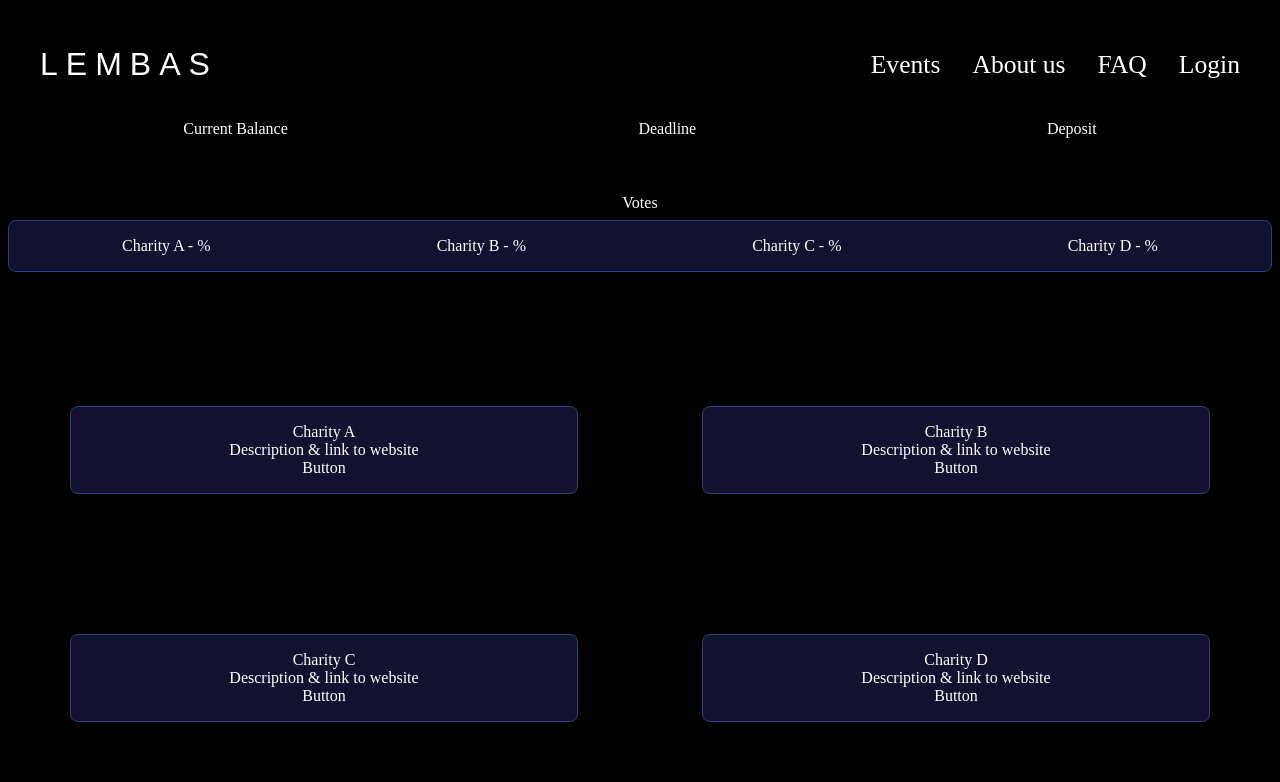
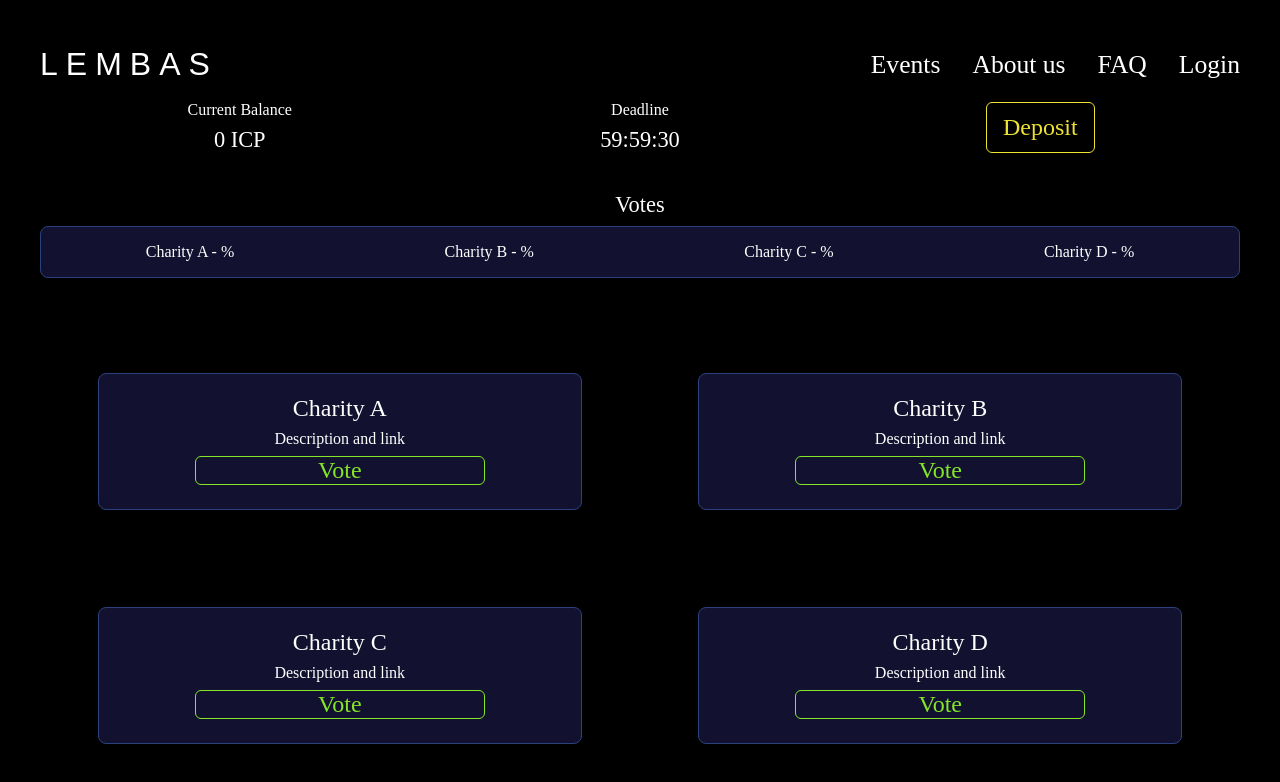
Before and after one commit to danboyce92/CharityFront, a React (Vite) app in the folder src/front_frontend/: page /events in a window 1280 px wide. Shown: the top 782 px of the page. Built offline with nearby package versions, Linux system fonts and the light colour scheme.

Commit message:
Events page laid out, now to start connecting canister to frontend

```diff
--- a/src/front_frontend/src/App.jsx
+++ b/src/front_frontend/src/App.jsx
@@ -3,7 +3,7 @@ import { front_backend } from 'declarations/front_backend';
 import { Route, Routes, BrowserRouter  } from 'react-router-dom';
 import NavBar from './components/NavBar';
 import Landing from './components/Landing';
-import Events from './components/Events';
+import Events from './components/events/Events';
 
 function App() {
   const [greeting, setGreeting] = useState('');
--- a/src/front_frontend/src/components/Events.jsx
+++ /dev/null
@@ -1,56 +0,0 @@
-import React from 'react'
-
-const Events = () => {
-  return (
-    <div id="events">
-      <div id="container">
-        <div id="header">
-          <div id="balance">Current Balance</div>
-          <div id="deadline">Deadline</div>
-          <div id="deposit">Deposit</div>
-        </div>
-        <div id="votes">
-        Votes
-          <div id="vote-cont">
-            <div>Charity A - %</div>
-            <div>Charity B - %</div>
-            <div>Charity C - %</div>
-            <div>Charity D - %</div>
-          </div>
-        </div>
-        <div id="selection">
-          <div id="vote-a">
-            <div className='vote-card'>
-              <div>Charity A</div>
-              <div>Description & link to website</div>
-              <div>Button</div>
-            </div>
-          </div>
-          <div id="vote-b">
-            <div className='vote-card'>
-                <div>Charity B</div>
-                <div>Description & link to website</div>
-                <div>Button</div>
-              </div>
-          </div>
-          <div id="vote-c">
-            <div className='vote-card'>
-              <div>Charity C</div>
-              <div>Description & link to website</div>
-              <div>Button</div>
-            </div>
-          </div>
-          <div id="vote-d">
-            <div className='vote-card'>
-              <div>Charity D</div>
-              <div>Description & link to website</div>
-              <div>Button</div>
-            </div>
-          </div>
-        </div>
-      </div>
-    </div>
-  )
-}
-
-export default Events
--- /dev/null
+++ b/src/front_frontend/src/components/events/CharityCard.jsx
@@ -0,0 +1,13 @@
+import React from 'react'
+
+const CharityCard = ({ name, desc }) => {
+  return (
+    <div className='vote-card'>
+        <div id="char-name">{name}</div>
+        <div id="char-desc">{desc}</div>
+        <div id="char-btn">Vote</div>
+    </div>
+  )
+}
+
+export default CharityCard
--- /dev/null
+++ b/src/front_frontend/src/components/events/Events.jsx
@@ -0,0 +1,18 @@
+import React from 'react'
+import Header from './Header';
+import Votes from './Votes';
+import Selection from './Selection';
+
+const Events = () => {
+  return (
+    <div id="events">
+      <div id="container">
+        <Header />
+        <Votes />
+        <Selection />
+      </div>
+    </div>
+  )
+}
+
+export default Events
--- /dev/null
+++ b/src/front_frontend/src/components/events/Header.jsx
@@ -0,0 +1,22 @@
+import React from 'react'
+
+const Header = () => {
+  return (
+    <div id="header">
+        <div id="balance">
+            <div id="bal-title">Current Balance</div>
+            <div id="bal">0 ICP</div>
+        </div>
+        <div id="deadline">
+            <div id="dead-title">Deadline</div>
+            <div id="dead">59:59:30</div>
+
+        </div>
+        <div id="deposit">
+            <div id="dep-btn">Deposit</div>
+        </div>
+    </div>
+  )
+}
+
+export default Header
--- /dev/null
+++ b/src/front_frontend/src/components/events/Selection.jsx
@@ -0,0 +1,43 @@
+import React from 'react'
+import CharityCard from './CharityCard'
+
+const charityData = [
+    {
+        name: "Charity A",
+        desc: "Description and link",
+    },
+    {
+        name: "Charity B",
+        desc: "Description and link",
+    },
+    {
+        name: "Charity C",
+        desc: "Description and link",
+    },
+    {
+        name: "Charity D",
+        desc: "Description and link",
+    },
+
+];
+
+const Selection = () => {
+  return (
+    <div id="selection">
+    <div id="vote-a">
+        <CharityCard name={charityData[0].name} desc={charityData[0].desc} />
+    </div>
+    <div id="vote-b">
+        <CharityCard name={charityData[1].name} desc={charityData[1].desc} />
+    </div>
+    <div id="vote-c">
+        <CharityCard name={charityData[2].name} desc={charityData[2].desc} />
+    </div>
+    <div id="vote-d">
+        <CharityCard name={charityData[3].name} desc={charityData[3].desc} />
+    </div>
+  </div>
+  )
+}
+
+export default Selection
--- /dev/null
+++ b/src/front_frontend/src/components/events/Votes.jsx
@@ -0,0 +1,17 @@
+import React from 'react'
+
+const Votes = () => {
+  return (
+    <div id="votes">
+        <div id="vote-title">Votes</div>
+        <div id="vote-cont">
+            <div>Charity A - %</div>
+            <div>Charity B - %</div>
+            <div>Charity C - %</div>
+            <div>Charity D - %</div>
+        </div>
+    </div>
+  )
+}
+
+export default Votes
--- a/src/front_frontend/src/styles/components/events.scss
+++ b/src/front_frontend/src/styles/components/events.scss
@@ -1,8 +1,9 @@
 
 #events {
     color: white;
-    width: 100%;
+    width: 95%;
     height: 100vh;
+    margin: auto;
 
     #container {
 
@@ -17,11 +18,12 @@
             grid-column-end: 2;
             grid-row-start: 2;
             grid-row-end: 4;
+            margin-top: 1rem;
             // display: flex;
             // justify-content: space-around;
             // margin: auto 0;
             display: grid;
-            grid-template-columns: 1fr repeat(3);
+            grid-template-columns: repeat(3, 1fr);
             grid-template-rows: 1;
 
             #balance {
@@ -31,6 +33,14 @@
                 grid-row-end: 2;
                 margin: auto;
                 text-align: center;
+
+                #bal-title {
+
+                }
+                #bal {
+                    margin-top: .5rem;
+                    font-size: clamp(1.2rem, 5vw, 1.4rem);
+                }
             }
             #deadline {
                 grid-column-start: 2;
@@ -39,6 +49,16 @@
                 grid-row-end: 2;
                 margin: auto;
                 text-align: center;
+
+                #dead-title {
+
+                }
+                #dead {
+                    margin-top: .5rem;
+                    font-size: clamp(1.2rem, 5vw, 1.4rem);
+                }
+
+
             }
             #deposit {
                 grid-column-start: 3;
@@ -47,6 +67,21 @@
                 grid-row-end: 2;
                 margin: auto;
                 text-align: center;
+
+                #dep-btn {
+                    border: 1px solid #eee235;
+                    border-radius: 6px;
+                    color: #eee235;
+                    padding: .7rem 1rem;
+                    font-size: clamp(1.3rem, 6vw, 1.5rem);
+                    transition: all .3s ease-in-out;
+                    cursor: pointer;
+                }
+
+                #dep-btn:hover {
+                    scale: 1.1;
+                }
+
             }
 
         }
@@ -56,6 +91,10 @@
             grid-row-start: 4;
             grid-row-end: 5;
             text-align: center;
+
+            #vote-title {
+                font-size: clamp(1.2rem, 4vw, 1.4rem);
+            }
 
             #vote-cont {
                 display: flex;
@@ -108,11 +147,33 @@
             .vote-card {
                 text-align: center;
                 width: 75%;
-                margin: auto;
+                margin: 0 auto;
                 padding: 1rem;
                 background-color: rgba(31, 31, 80, .6);
                 border-radius: 8px;
                 border: 1px solid #2A417D;
+
+                #char-name {
+                    font-size: clamp(1.3rem, 5vw, 1.5rem);
+                    margin: .3rem;
+                }
+
+                #char-desc {
+                    margin: .5rem 0;
+                }
+
+                #char-btn {
+                    color: #84e627;
+                    border: 1px solid #84e627;
+                    border-radius: 6px;
+                    margin: .5rem 5rem;
+                    font-size: clamp(1.3rem, 5vw, 1.5rem);
+                    cursor: pointer;
+                    transition: all 0.3s ease-in-out;
+                }
+                #char-btn:hover {
+                    scale: 1.1;
+                }
             }
         }
 
```
Also changed, not shown: 1 other file (tests, documents, lock files or other folders).
